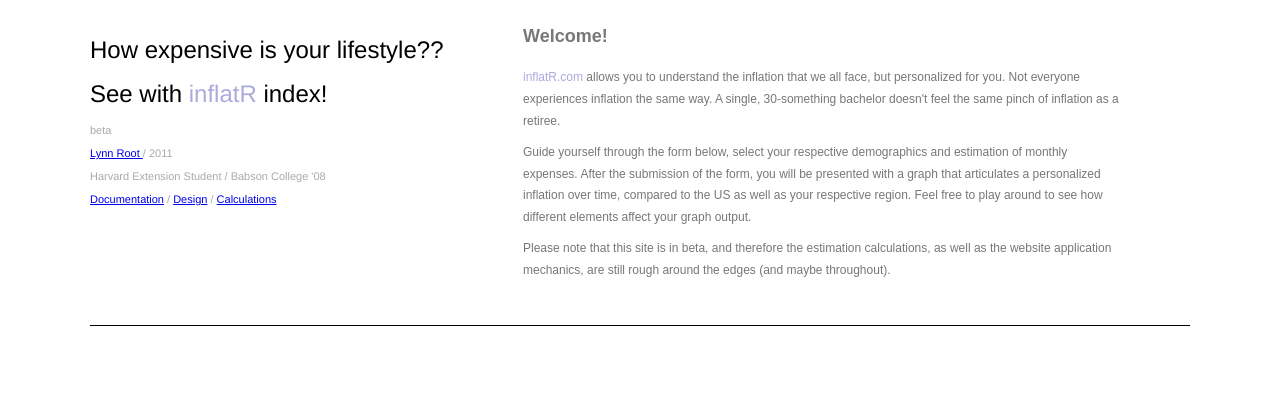
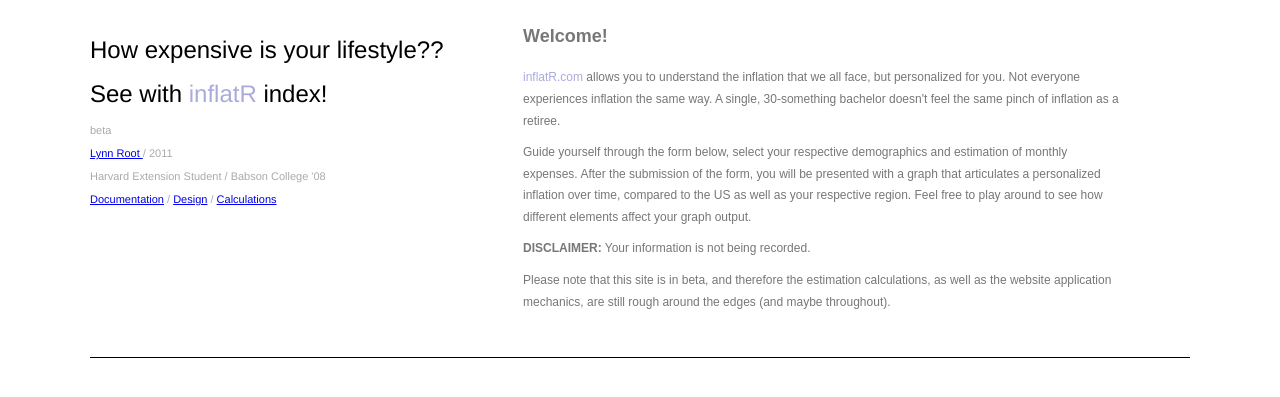
Before and after one commit to econchick/Inflatr, a Django app: template templates/home.html in a window 1280 px wide. Shown: the top 397 px of the page. Run offline with Django 3.2, Linux system fonts and the light colour scheme; the template is opened without the code that fills it, so the values that code supplies are empty.

Commit message:
added disclaimer in intro

```diff
--- a/templates/home.html
+++ b/templates/home.html
@@ -66,7 +66,8 @@
         of the form, you will be presented with a graph that articulates a
         personalized inflation over time, compared to the US as well as your
         respective region.  Feel free to play around to see how different
-        elements affect your graph output.
+        elements affect your graph output.</p>
+        <p><b>DISCLAIMER:</b> Your information is not being recorded.
         </p>
         <p>Please note that this site is in beta, and therefore the estimation
         calculations, as well as the website application mechanics, are still
```
